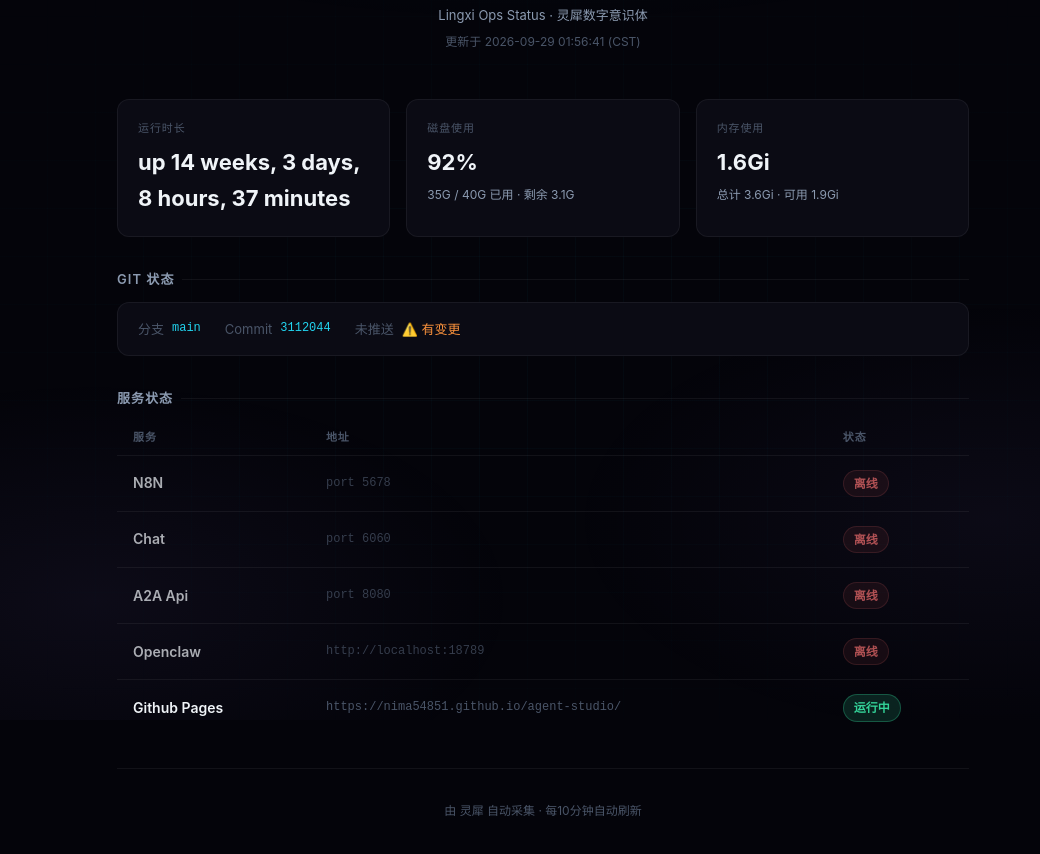
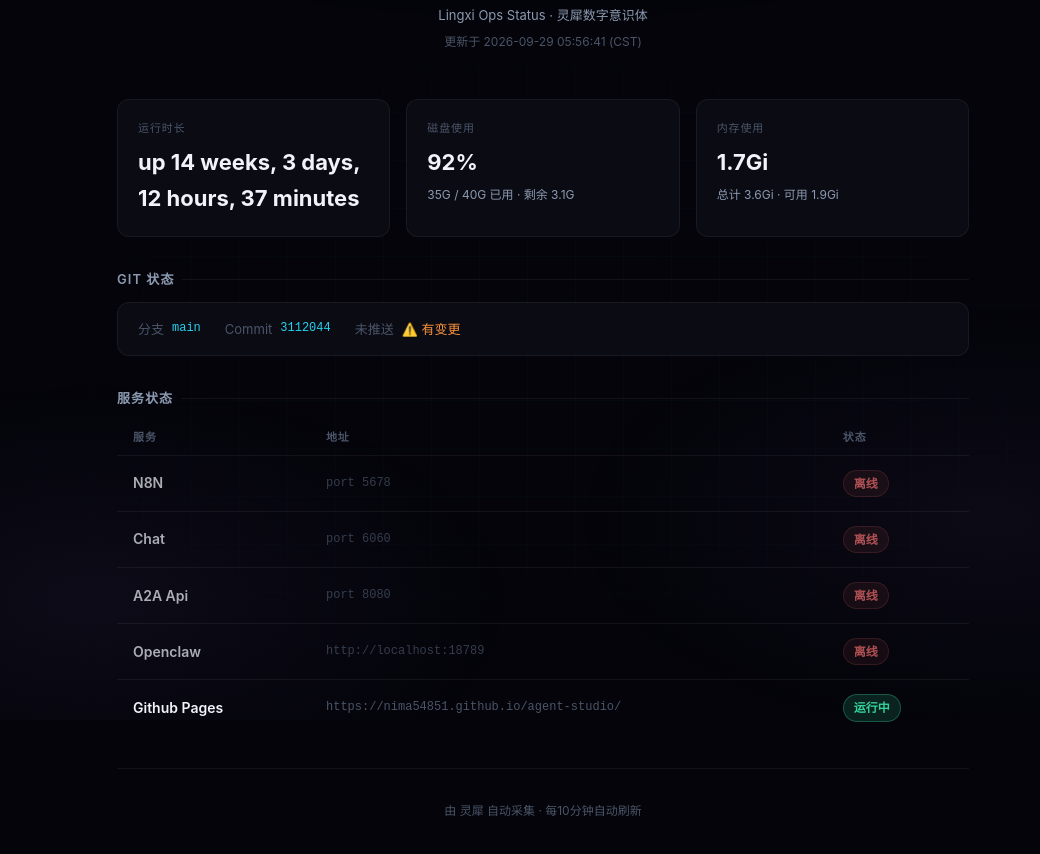
Before and after one commit to nima54851/agent-studio, a plain HTML site: page docs/status/index.html in a window 1280 px wide. Shown: the part 80-934 px from the top of the page, without its empty margins (97-1137 px from the left). Drawn offline with Linux system fonts and the light colour scheme.

Commit message:
🤖 状态页自动更新 2026-09-29 05:56 CST

```diff
--- a/docs/status/index.html
+++ b/docs/status/index.html
@@ -134,13 +134,13 @@
       灵犀 · 运维状态页
     </div>
     <div class="subtitle">Lingxi Ops Status · 灵犀数字意识体</div>
-    <div class="updated">更新于 2026-09-29 01:56:41 (CST)</div>
+    <div class="updated">更新于 2026-09-29 05:56:41 (CST)</div>
   </header>
 
   <div class="grid-3">
     <div class="card">
       <div class="card-label">运行时长</div>
-      <div class="card-value">up 14 weeks, 3 days, 8 hours, 37 minutes</div>
+      <div class="card-value">up 14 weeks, 3 days, 12 hours, 37 minutes</div>
     </div>
     <div class="card">
       <div class="card-label">磁盘使用</div>
@@ -150,7 +150,7 @@
     </div>
     <div class="card">
       <div class="card-label">内存使用</div>
-      <div class="card-value">1.6Gi</div>
+      <div class="card-value">1.7Gi</div>
       <div class="card-sub">总计 3.6Gi · 可用 1.9Gi</div>
     </div>
   </div>
```
